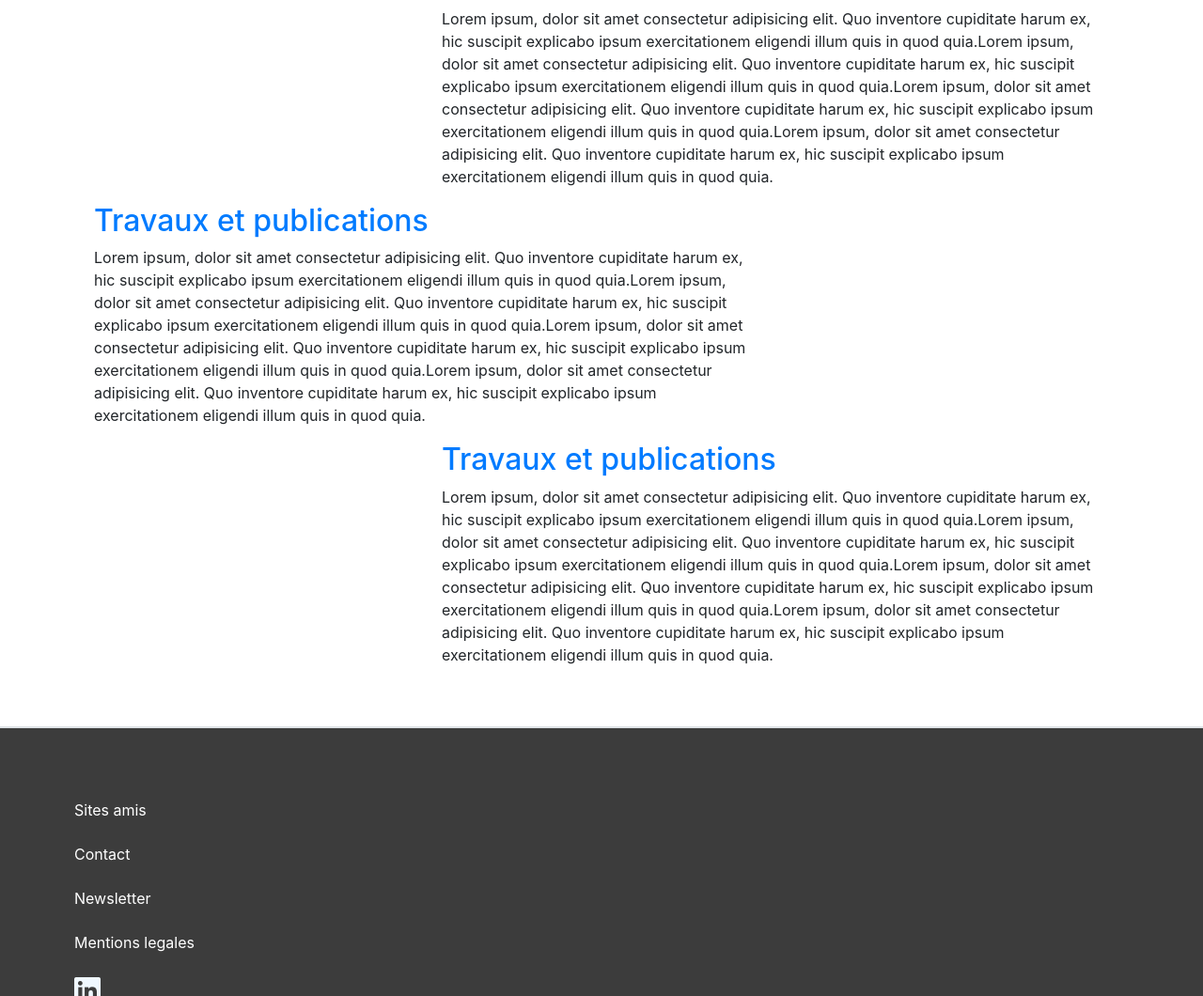
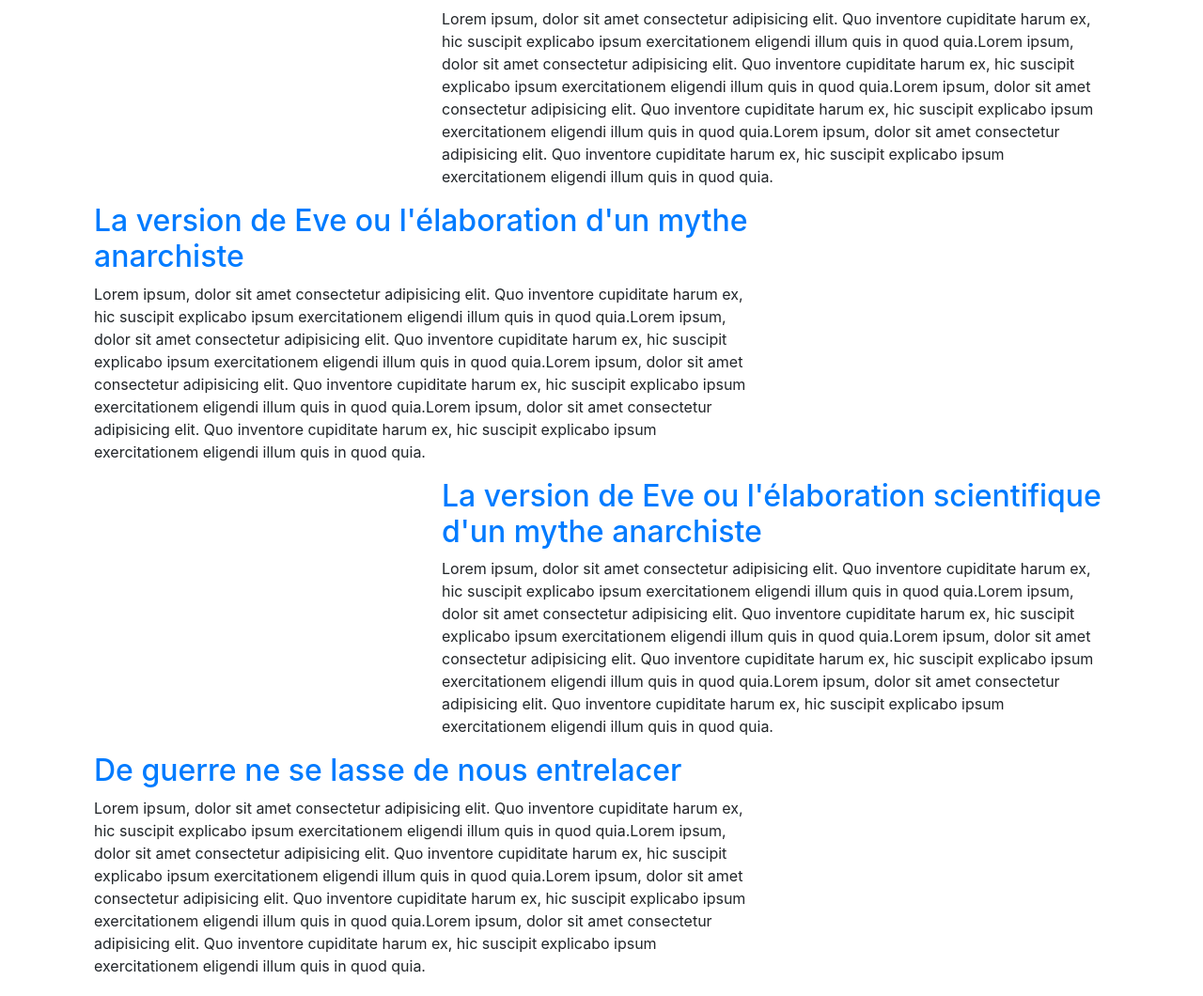
Before and after one commit to d1mj0/Pierrot_Project, a PHP site: page /travaux_et_publications.php in a window 1280 px wide. Shown: the part 1156-2216 px from the top of the page at 94% size. Run offline with PHP 8.4, Linux system fonts and the light colour scheme; some libraries are stand-ins or nearby versions.

Commit message:
update h2TnP

```diff
--- a/views/travaux_et_publications.php
+++ b/views/travaux_et_publications.php
@@ -30,7 +30,7 @@
                                 ipsum exercitationem eligendi illum quis in quod quia.</p>
                     </div>
                     <div class="col-lg-8">
-                        <a href=""><h2>Travaux et publications</h2></a>
+                        <a href=""><h2>La version de Eve ou l'élaboration d'un mythe anarchiste</h2></a>
                         <p>Lorem ipsum, dolor sit amet consectetur adipisicing elit. Quo inventore cupiditate harum ex, hic suscipit explicabo
                                 ipsum exercitationem eligendi illum quis in quod quia.Lorem ipsum, dolor sit amet consectetur adipisicing elit. Quo inventore cupiditate harum ex, hic suscipit explicabo
                                 ipsum exercitationem eligendi illum quis in quod quia.Lorem ipsum, dolor sit amet consectetur adipisicing elit. Quo inventore cupiditate harum ex, hic suscipit explicabo
@@ -45,12 +45,23 @@
                         <a href=""><img src="" alt=""></a>
                     </div>
                     <div class="col-lg-8">
-                        <a href=""><h2>Travaux et publications</h2></a>
+                        <a href=""><h2>La version de Eve ou l'élaboration scientifique d'un mythe anarchiste</h2></a>
                         <p>Lorem ipsum, dolor sit amet consectetur adipisicing elit. Quo inventore cupiditate harum ex, hic suscipit explicabo
                                 ipsum exercitationem eligendi illum quis in quod quia.Lorem ipsum, dolor sit amet consectetur adipisicing elit. Quo inventore cupiditate harum ex, hic suscipit explicabo
                                 ipsum exercitationem eligendi illum quis in quod quia.Lorem ipsum, dolor sit amet consectetur adipisicing elit. Quo inventore cupiditate harum ex, hic suscipit explicabo
                                 ipsum exercitationem eligendi illum quis in quod quia.Lorem ipsum, dolor sit amet consectetur adipisicing elit. Quo inventore cupiditate harum ex, hic suscipit explicabo
                                 ipsum exercitationem eligendi illum quis in quod quia.</p>
+                    </div>
+                    <div class="col-lg-8">
+                        <a href=""><h2>De guerre ne se lasse de nous entrelacer</h2></a>
+                        <p>Lorem ipsum, dolor sit amet consectetur adipisicing elit. Quo inventore cupiditate harum ex, hic suscipit explicabo
+                                ipsum exercitationem eligendi illum quis in quod quia.Lorem ipsum, dolor sit amet consectetur adipisicing elit. Quo inventore cupiditate harum ex, hic suscipit explicabo
+                                ipsum exercitationem eligendi illum quis in quod quia.Lorem ipsum, dolor sit amet consectetur adipisicing elit. Quo inventore cupiditate harum ex, hic suscipit explicabo
+                                ipsum exercitationem eligendi illum quis in quod quia.Lorem ipsum, dolor sit amet consectetur adipisicing elit. Quo inventore cupiditate harum ex, hic suscipit explicabo
+                                ipsum exercitationem eligendi illum quis in quod quia.</p>
+                    </div>
+                    <div class="col-lg-4">
+                        <a href=""><img src="" alt=""></a>
                     </div>
                 </div>
             </div>
```
